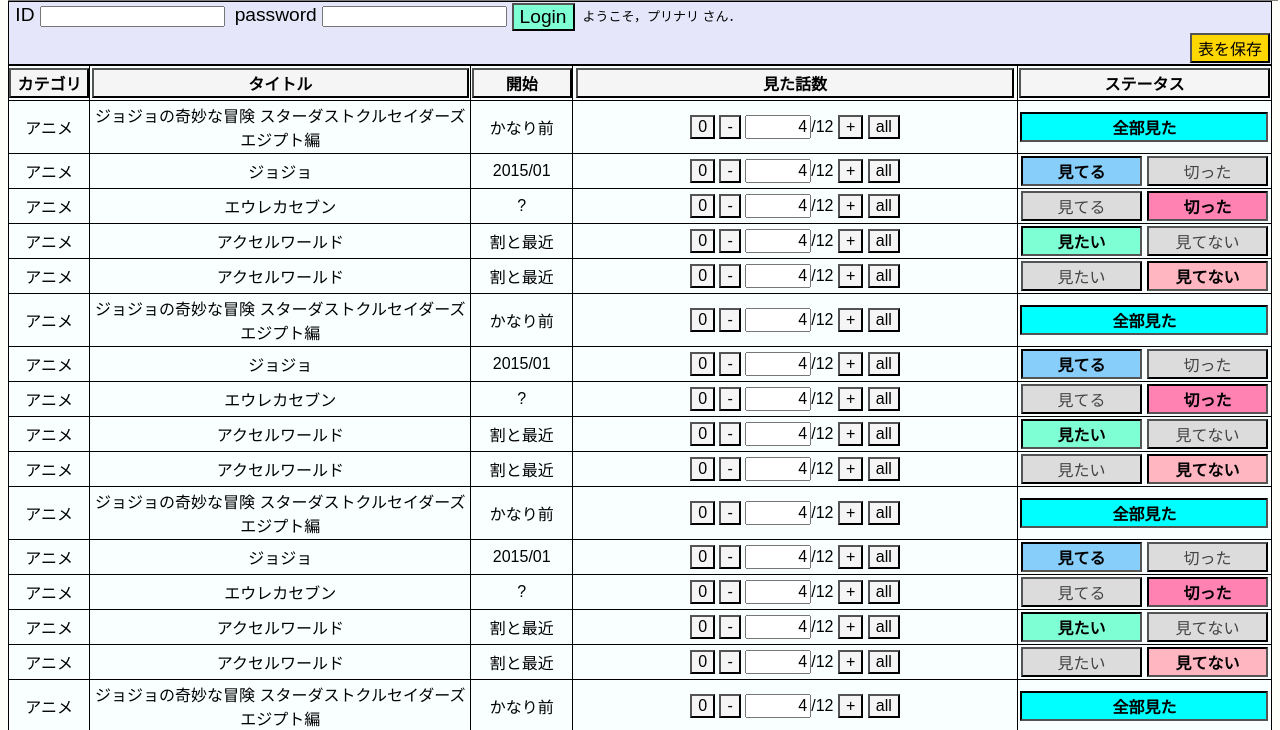
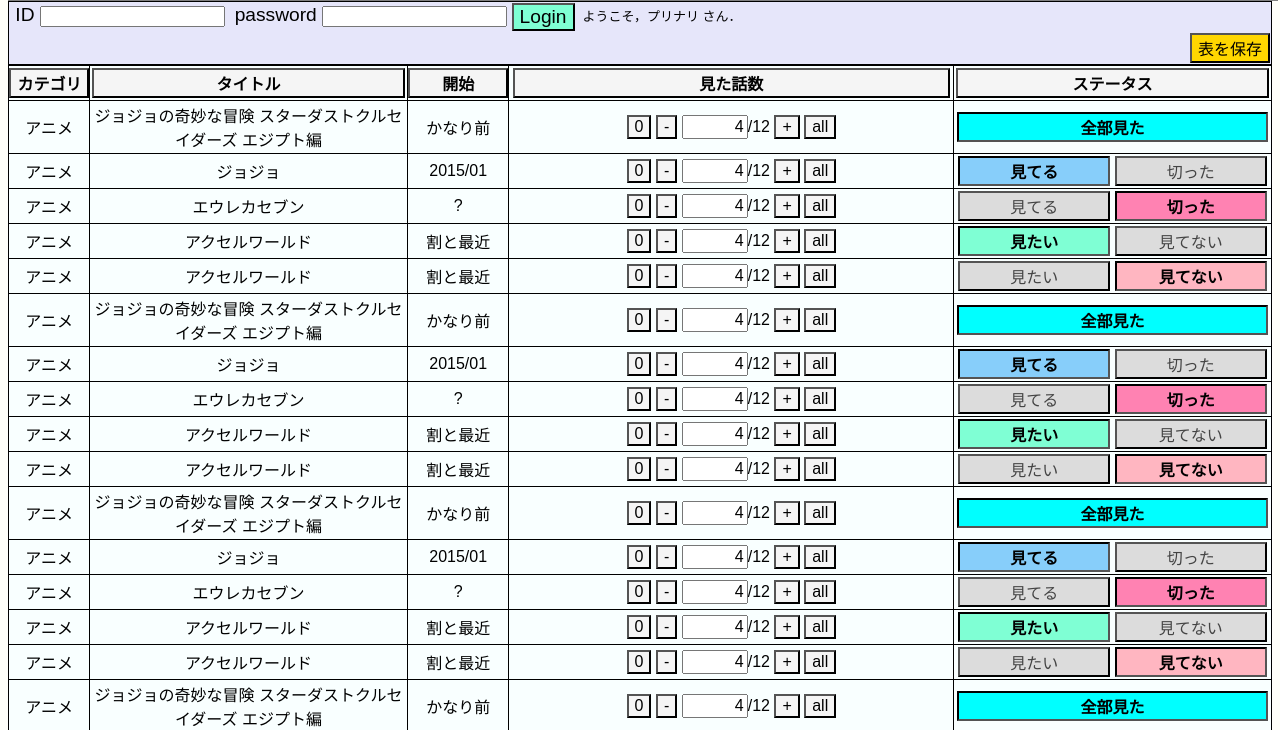
Before and after one commit to takuaraki/takuaraki.github.io, a plain HTML site: page AnimeXP/20150306_6.html in a window 1280 px wide. Shown: the part 68-798 px from the top of the page. Drawn offline with Linux system fonts and the light colour scheme.

Commit message:
modify animexp/indexes

```diff
--- a/AnimeXP/style_6.css
+++ b/AnimeXP/style_6.css
@@ -102,7 +102,7 @@
         }
 
         table.watchLog td.title, table.watchLog th.title {
-            width: 30%;
+            width: 25%;
             padding: 2px 0px;
         }
 
@@ -127,7 +127,7 @@
             }
 
         table.watchLog td.status, table.watchLog th.status {
-            width: 20%;
+            width: 25%;
             padding: 2px 0px;
         }
 
```
